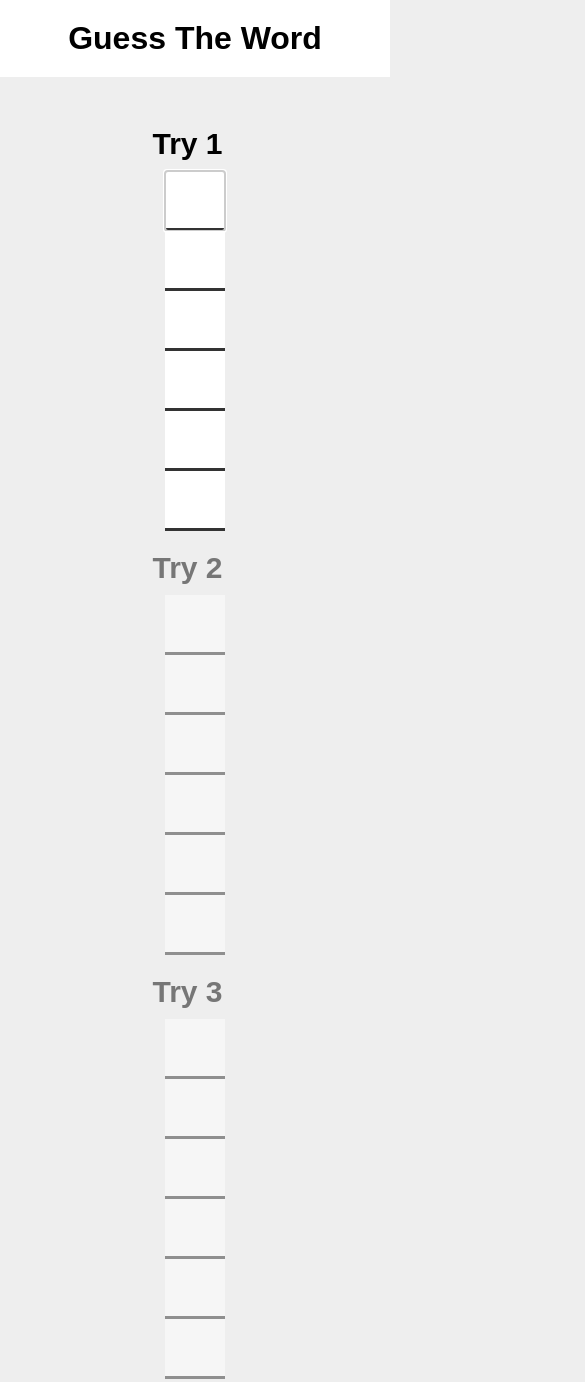
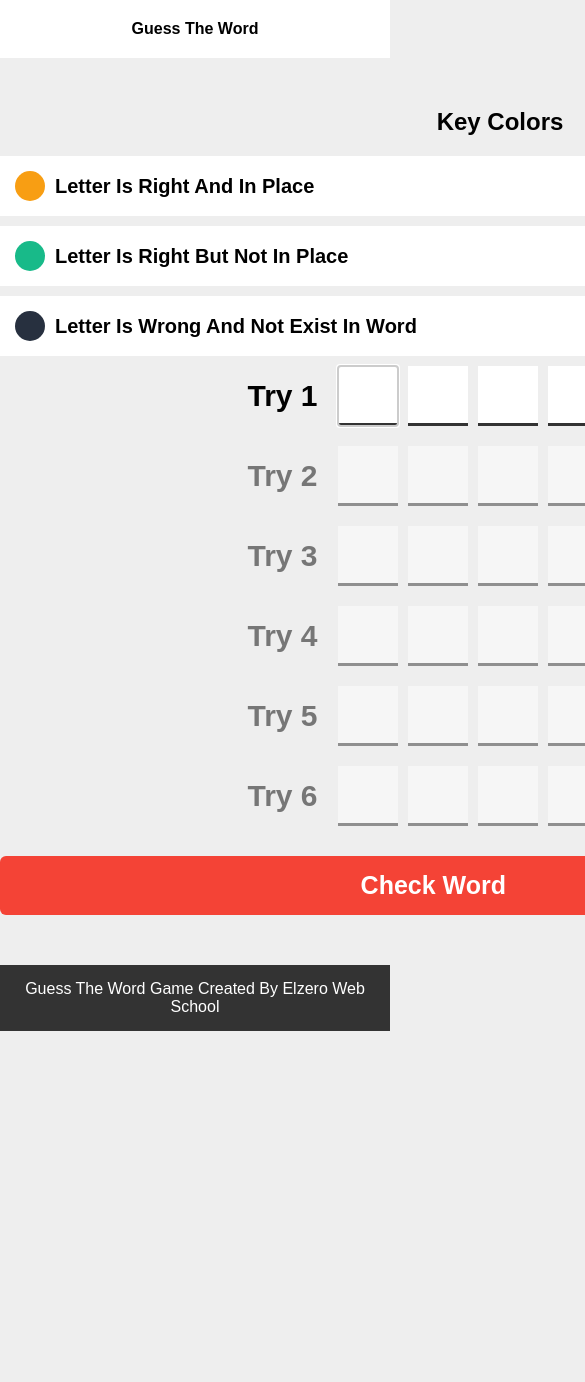
Before and after one commit to NehalHamada/guess-the-word, a plain HTML site: page index.html in a window 390 px wide. Shown: the top 1382 px of the page, 585 px wide, since content can reach past the window. After the commit the page ends 1031 px from the top, so only its background shows below. Drawn offline with Linux system fonts and the light colour scheme.

Commit message:
Update guess.css

```diff
--- a/CSS/guess.css
+++ b/CSS/guess.css
@@ -1,9 +1,7 @@
-/* Start Variables*/
 :root {
   --primary-color: #f44336;
   --main-color: white;
 }
-/* End Variables*/
 * {
   box-sizing: border-box;
 }
@@ -11,29 +9,6 @@ body {
   margin: 0;
   background-color: #eee;
   font-family: Arial, Helvetica, sans-serif;
-  @media (max-width: 768px) {
-    .guess-game {
-      flex-direction: column;
-      align-items: center;
-      max-width: 100%;
-    }
-
-    .game-area .control {
-      flex-direction: column;
-      width: 100%;
-    }
-
-    .game-area .control button {
-      width: 100%;
-      font-size: 25px;
-    }
-
-    .inputs input {
-      width: 60px;
-      height: 60px;
-      font-size: 1.5rem;
-    }
-  }
 }
 h1 {
   text-align: center;
@@ -138,6 +113,11 @@ h1 {
       padding: 15px;
       background-color: var(--main-color);
       margin-bottom: 10px;
+      h2 {
+        font-size: 30px;
+        margin: 0 0 10px;
+        text-align: center;
+      }
       .key {
         width: 30px;
         height: 30px;
@@ -162,41 +142,9 @@ h1 {
         font-weight: bold;
       }
     }
-  }
-  @media (max-width: 768px) {
-    .guess-game {
-      flex-direction: column;
-      width: 100%;
-      padding: 10px;
-    }
-
-    .inputs > div {
-      flex-direction: column !important;
-      align-items: center !important;
-    }
-
-    .inputs > div span {
-      display: block;
-      margin-bottom: 10px;
-      font-size: 20px;
-    }
-
-    .inputs > div input {
-      width: 60px;
-      height: 60px;
-      font-size: 20px;
-      margin: 5px;
+    h2 {
       text-align: center;
-    }
-
-    .control {
-      flex-direction: column;
-      width: 100% !important;
-      gap: 15px !important;
-    }
-
-    .key-colors {
-      width: 100%;
+      margin: 0 0 20px;
     }
   }
 }
@@ -215,31 +163,40 @@ h1 {
   p {
     margin-top: 15px;
   }
-  @media (max-width: 768px) {
-    .message {
-      text-align: center;
-      font-weight: bold;
-      font-size: 20px;
-    }
-    span {
-      font-size: 30px;
-    }
-    p {
-      font-size: 15px;
-    }
-  }
 }
 footer {
   text-align: center;
-  padding: 20px;
-  position: fixed;
+  padding: 15px;
   bottom: 0;
   left: 0;
   width: 100%;
   background-color: #333;
   color: var(--main-color);
-  @media (max-width: 768px) {
-    position: relative;
-    bottom: auto;
+}
+@media (max-width: 768px) {
+  h1 {
+    font-size: 1rem;
+    text-align: center;
+    width: 100%;
+  }
+  .guess-game {
+    flex-direction: column-reverse;
+    align-items: center;
+    .game-area {
+      left: 0;
+      width: 100%;
+      .inputs {
+        width: 100%;
+        .disabled-inputs {
+          width: 100%;
+        }
+      }
+      .control {
+        width: 100%;
+      }
+    }
+    .key-colors {
+      width: 100%;
+    }
   }
 }
```
